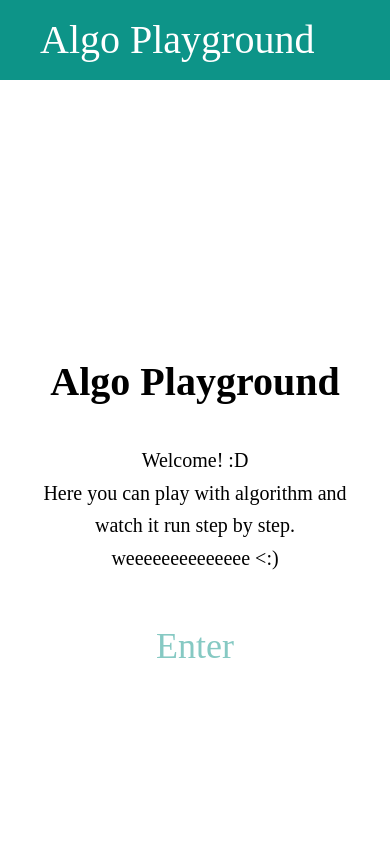
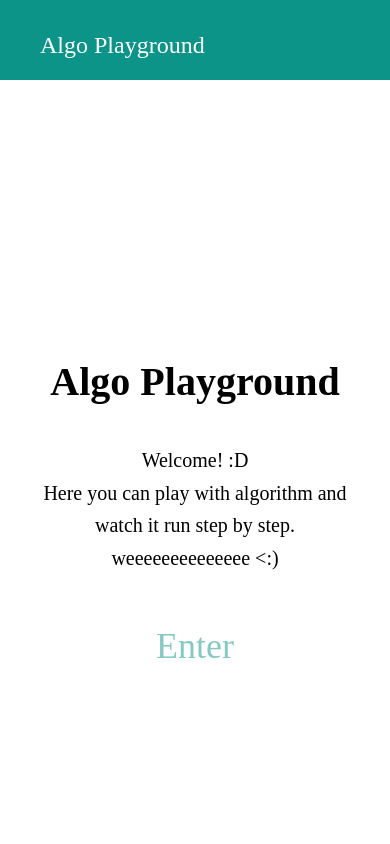
Before and after one commit to zetaraku/algo-playground, a Nuxt app: page / in a window 390 px wide. Shown: the top 844 px of the page. Built offline with nearby package versions, Linux system fonts and the light colour scheme.

Commit message:
chore: use responsive title size

```diff
--- a/layouts/default.vue
+++ b/layouts/default.vue
@@ -24,7 +24,7 @@ useMeta({
         to="/"
       >
         <div class="inline-block text-white align-middle i-mdi:ferris-wheel mr-4" />
-        <span>Algo Playground</span>
+        <span class="text-6 sm:text-10">Algo Playground</span>
       </NuxtLink>
       <div class="m-a" />
       <a
```
